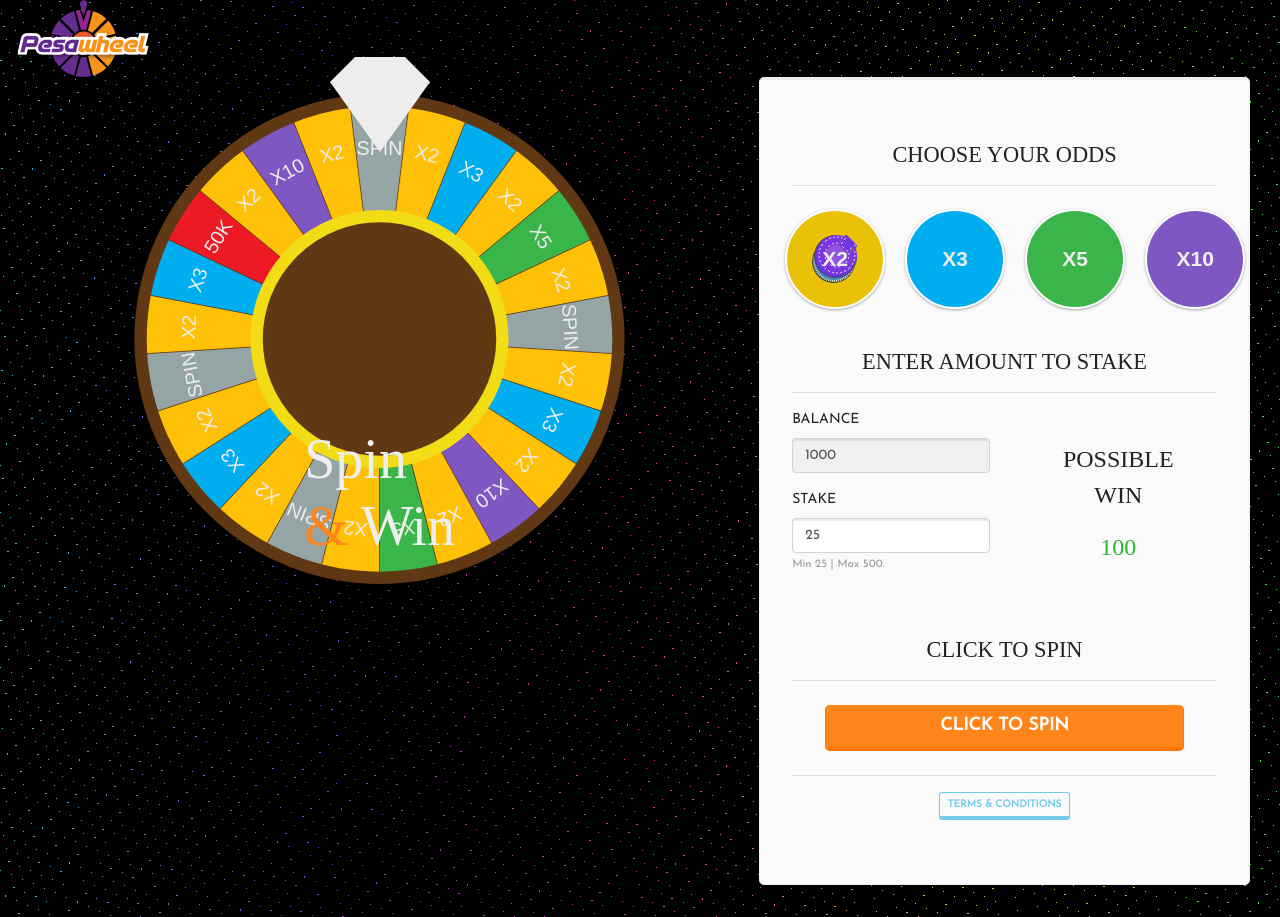
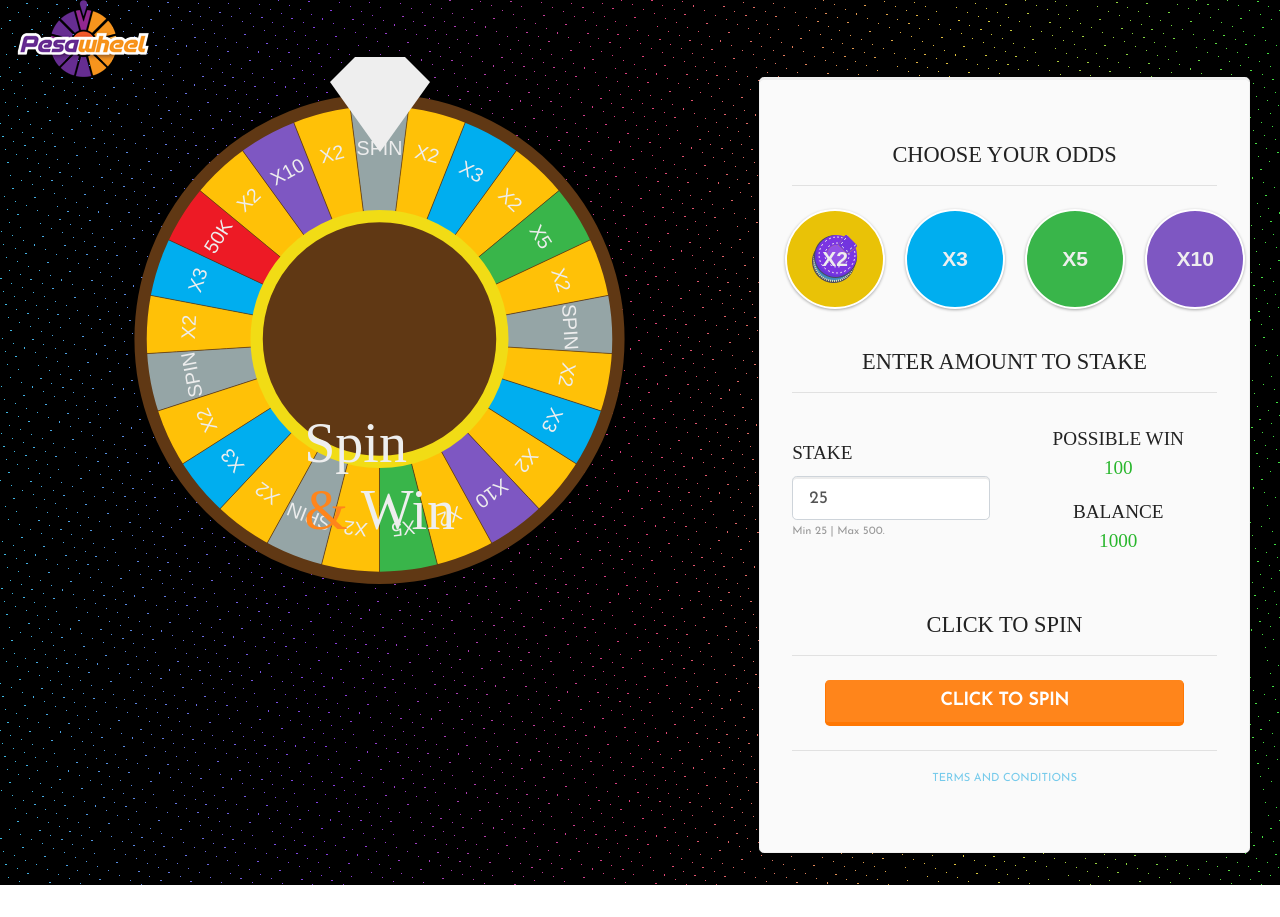
Before and after one commit to sagarsys/react-spin-and-win-game, a Next.js app: page / in a window 1280 px wide. After the commit the page ends 885 px from the top, so only its background shows below. Built offline with nearby package versions, Linux system fonts and the light colour scheme; a web font is replaced by a local one.

Commit message:
- add some more polish to the betting form + terms

```diff
--- a/components/BettingForm.js
+++ b/components/BettingForm.js
@@ -29,19 +29,7 @@ export default function BettingForm() {
                             </h2>
                             <hr />
                         </Col>
-                        <Col xs={6}>
-                            <Form.Group controlId="stake">
-                                <Form.Label className={styles.formLabel}>
-                                    Balance
-                                </Form.Label>
-                                <Form.Control
-                                    type="text"
-                                    placeholder="1000"
-                                    value={1000}
-                                    readOnly
-                                    disabled
-                                />
-                            </Form.Group>
+                        <Col xs={6} className={styles.stake}>
                             <Form.Group controlId="stake">
                                 <Form.Label className={styles.formLabel}>
                                     Stake
@@ -50,6 +38,7 @@ export default function BettingForm() {
                                     type="text"
                                     placeholder="Enter stake"
                                     value={25}
+                                    size="lg"
                                 />
                                 <Form.Text className="text-muted">
                                     Min 25 | Max 500.
@@ -57,8 +46,10 @@ export default function BettingForm() {
                             </Form.Group>
                         </Col>
                         <Col xs={6} className={styles.possibleWin}>
-                            <p className="text-uppercase">Possible Win</p>
+                            <p className="text-uppercase mb-0">Possible Win</p>
                             <p className="text-success">100</p>
+                            <p className="text-uppercase mb-0">Balance</p>
+                            <p className="text-success">1000</p>
                         </Col>
                     </Row>
 
--- a/components/TermsAndConditions.js
+++ b/components/TermsAndConditions.js
@@ -1,20 +1,14 @@
 import Row from 'react-bootstrap/Row'
 import Col from 'react-bootstrap/Col'
-import Button from 'react-bootstrap/Button'
 
 export default function TermsAndConditions() {
     return (
         <Row>
             <Col xs={12} className="text-center text-uppercase">
                 <hr />
-                <Button
-                    aria-haspopup="dialog"
-                    size="sm"
-                    variant="outline-info"
-                    type="button"
-                >
-                    Terms & Conditions
-                </Button>
+                <a href="#" className="text-info">
+                    <small>Terms and Conditions</small>
+                </a>
             </Col>
         </Row>
     )
--- a/styles/components/BettingForm.module.scss
+++ b/styles/components/BettingForm.module.scss
@@ -8,12 +8,19 @@
 }
 
 .formLabel {
+    font-family: $secondaryFont;
+    font-size: 1.2rem;
     text-transform: uppercase;
+}
+
+.stake {
+    display: flex;
+    align-items: center;
 }
 
 .possibleWin {
     font-family: $secondaryFont;
-    font-size: 1.5rem;
+    font-size: 1.2rem;
     text-align: center;
-    padding: 2rem;
+    padding: 1rem;
 }
```
